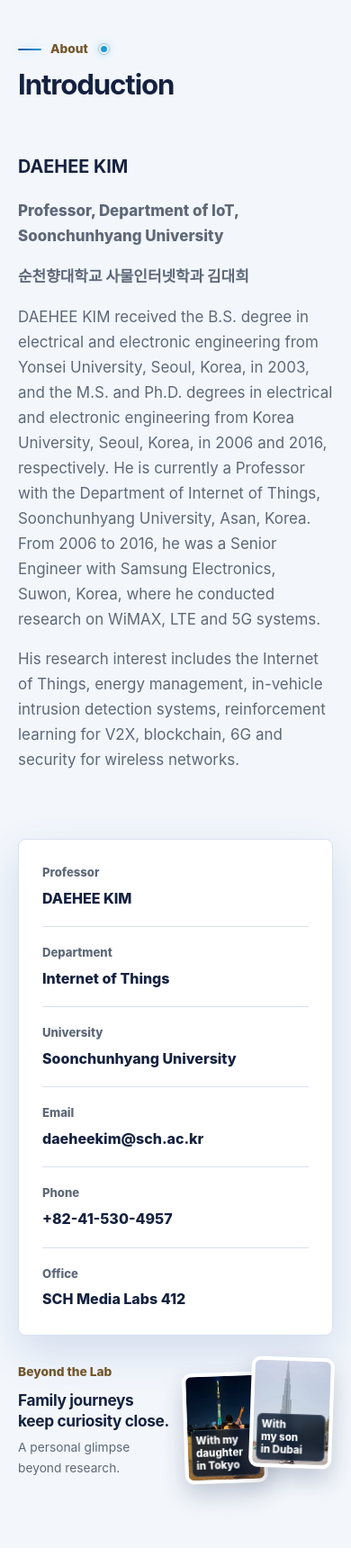
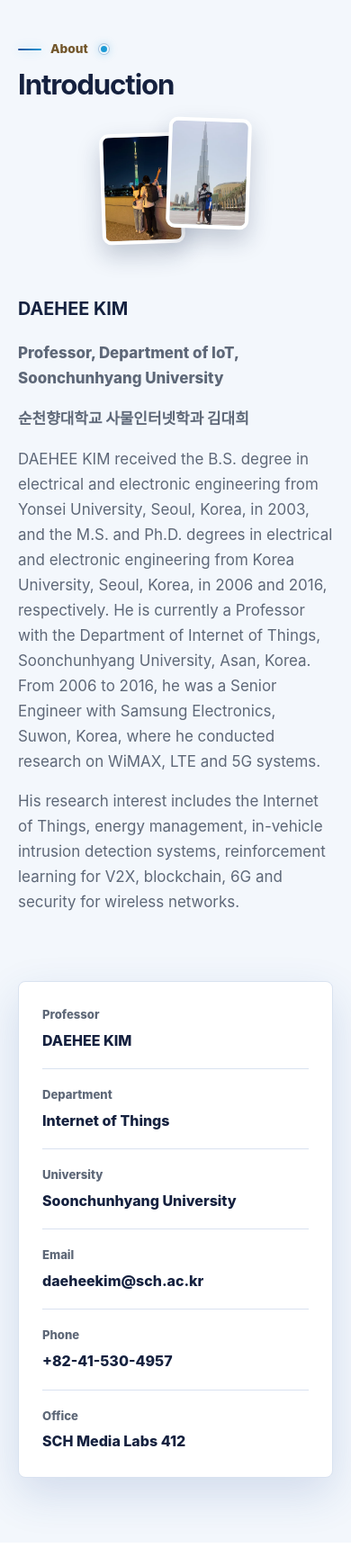
Before and after one commit to dhkim-sch/iot-network-lab-sch, a plain HTML site: page index.html in a window 390 px wide. Shown: the part 1140-2880 px from the top of the page at 90% size. Drawn offline with Linux system fonts and the light colour scheme.

Commit message:
Reposition About family photos

```diff
--- a/assets/motion.js
+++ b/assets/motion.js
@@ -72,9 +72,8 @@
     addTarget(document.querySelector(".quick-stats"));
     addStaggered(document.querySelectorAll(".publication-section"));
 
-    addTarget(document.querySelector(".personal-journeys-copy"));
     [...document.querySelectorAll(".personal-postcard-slot")].forEach((element, index) => {
-      addTarget(element, (index + 1) * PERSONAL_MOMENT_STAGGER);
+      addTarget(element, index * PERSONAL_MOMENT_STAGGER);
     });
 
     const currentMembersGrid = document.querySelector(".current-members-grid");
--- a/content.js
+++ b/content.js
@@ -25,21 +25,16 @@ window.LAB_DATA = {
     interests:
       "Internet of Things, energy management, in-vehicle intrusion detection systems, reinforcement learning for V2X, blockchain, 6G and security for wireless networks.",
     personalMoments: {
-      eyebrow: "Beyond the Lab",
-      heading: "Family journeys keep curiosity close.",
-      supportingText: "A personal glimpse beyond research.",
       moments: [
         {
           key: "tokyo",
           src: "assets/beyond-lab-tokyo.webp",
           alt: "Professor Daehee Kim and his daughter viewed from behind beside the illuminated Tokyo Skytree at night.",
-          caption: "With my daughter in Tokyo",
         },
         {
           key: "dubai",
           src: "assets/beyond-lab-dubai.webp",
           alt: "Professor Daehee Kim standing with his son in front of the Burj Khalifa in Dubai.",
-          caption: "With my son in Dubai",
         },
       ],
     },
--- a/index.html
+++ b/index.html
@@ -8,7 +8,7 @@
       content="IoT Network Lab website at Soonchunhyang University"
     />
     <title>IoT Network Lab | Soonchunhyang University</title>
-    <link rel="stylesheet" href="styles.css?v=20260826a" />
+    <link rel="stylesheet" href="styles.css?v=20260827a" />
   </head>
   <body>
     <header class="site-header">
@@ -250,9 +250,18 @@
       </section>
 
       <section class="section about-section" id="about">
-        <div class="section-heading" data-journey-checkpoint="about" data-journey-side="left">
-          <p class="section-kicker">About</p>
-          <h2>Introduction</h2>
+        <div
+          class="section-heading about-heading"
+          data-journey-checkpoint="about"
+          data-journey-side="left"
+        >
+          <div class="about-heading-copy">
+            <p class="section-kicker">About</p>
+            <h2>Introduction</h2>
+          </div>
+          <div class="personal-journeys" hidden>
+            <div id="personal-journeys-content"></div>
+          </div>
         </div>
         <div class="about-grid">
           <div class="about-copy">
@@ -265,13 +274,6 @@
             <div class="lab-profile" role="group" aria-label="Lab profile">
               <dl id="lab-profile-list"></dl>
             </div>
-            <section
-              class="personal-journeys"
-              aria-labelledby="personal-journeys-title"
-              hidden
-            >
-              <div id="personal-journeys-content"></div>
-            </section>
           </div>
         </div>
       </section>
@@ -356,8 +358,8 @@
       <p>© <span id="year"></span> IoT Network Lab, Soonchunhyang University.</p>
     </footer>
 
-    <script src="content.js?v=20260826a"></script>
-    <script src="script.js?v=20260826a"></script>
-    <script src="assets/motion.js?v=20260826a"></script>
+    <script src="content.js?v=20260827a"></script>
+    <script src="script.js?v=20260827a"></script>
+    <script src="assets/motion.js?v=20260827a"></script>
   </body>
 </html>
--- a/script.js
+++ b/script.js
@@ -186,39 +186,32 @@ const renderPersonalMoments = () => {
     const hasText = (value) => typeof value === "string" && value.trim().length > 0;
     const momentOrder = ["tokyo", "dubai"];
 
-    if (
-      !personalMoments ||
-      !hasText(personalMoments.eyebrow) ||
-      !hasText(personalMoments.heading) ||
-      !hasText(personalMoments.supportingText) ||
-      !Array.isArray(personalMoments.moments)
-    ) {
-      return;
-    }
+    if (!personalMoments || !Array.isArray(personalMoments.moments)) return;
 
-    const moments = personalMoments.moments
-      .filter(
-        (moment) =>
-          moment &&
-          momentOrder.includes(moment.key) &&
-          hasText(moment.src) &&
-          hasText(moment.alt) &&
-          hasText(moment.caption)
+    const moments = momentOrder
+      .map((key) =>
+        personalMoments.moments.find(
+          (moment) =>
+            moment && moment.key === key && hasText(moment.src) && hasText(moment.alt)
+        )
       )
-      .sort((first, second) => momentOrder.indexOf(first.key) - momentOrder.indexOf(second.key));
+      .filter(Boolean);
 
     if (!moments.length) return;
 
     const fragment = document.createDocumentFragment();
-    const copy = make("div", "personal-journeys-copy");
-    const title = make("h3", "", personalMoments.heading.trim());
-    title.id = "personal-journeys-title";
+    const stack = make("div", "personal-postcard-stack");
+    const syncMomentState = () => {
+      const remainingSlots = stack.querySelectorAll(".personal-postcard-slot");
 
-    copy.append(make("p", "section-kicker", personalMoments.eyebrow.trim()));
-    copy.append(title);
-    copy.append(make("p", "personal-journeys-supporting", personalMoments.supportingText.trim()));
+      if (!remainingSlots.length) {
+        reset();
+        return;
+      }
 
-    const stack = make("div", "personal-postcard-stack");
+      host.classList.toggle("has-single-moment", remainingSlots.length === 1);
+      host.hidden = false;
+    };
 
     moments.forEach((moment) => {
       const slot = make(
@@ -230,9 +223,7 @@ const renderPersonalMoments = () => {
         `personal-postcard personal-postcard-${moment.key}`
       );
       const image = make("img");
-      const caption = make("figcaption", "", moment.caption.trim());
 
-      figure.dataset.fallback = "Photo unavailable";
       image.alt = moment.alt.trim();
       image.width = 480;
       image.height = 640;
@@ -241,21 +232,21 @@ const renderPersonalMoments = () => {
       image.addEventListener(
         "error",
         () => {
-          figure.classList.add("is-image-missing");
+          slot.remove();
+          syncMomentState();
         },
         { once: true }
       );
       image.src = moment.src.trim();
 
-      figure.append(image, caption);
+      figure.append(image);
       slot.append(figure);
       stack.append(slot);
     });
 
-    fragment.append(copy, stack);
+    fragment.append(stack);
     content.append(fragment);
-    host.classList.toggle("has-single-moment", moments.length === 1);
-    host.hidden = false;
+    syncMomentState();
   } catch {
     reset();
   }
--- a/styles.css
+++ b/styles.css
@@ -632,10 +632,17 @@ html.motion-enabled .hero-network-ready .hero-network-ring {
   margin-top: 0;
 }
 
+.about-heading {
+  display: grid;
+  grid-template-columns: minmax(0, 1fr) 230px;
+  gap: 36px;
+  align-items: start;
+  max-width: none;
+}
+
+.about-heading-copy,
 .about-aside {
-  display: grid;
   min-width: 0;
-  gap: 28px;
 }
 
 .lab-profile {
@@ -675,7 +682,8 @@ html.motion-enabled .hero-network-ready .hero-network-ring {
 
 .personal-journeys {
   min-width: 0;
-  padding: 2px 6px 0;
+  width: min(100%, 230px);
+  justify-self: end;
 }
 
 .personal-journeys[hidden] {
@@ -684,27 +692,13 @@ html.motion-enabled .hero-network-ready .hero-network-ring {
 
 #personal-journeys-content {
   min-width: 0;
-}
-
-.personal-journeys-copy h3 {
-  margin: 0;
-  color: var(--ink);
-  font-size: 1.08rem;
-  line-height: 1.3;
-  letter-spacing: -0.02em;
-}
-
-.personal-journeys-supporting {
-  margin: 7px 0 0;
-  color: var(--muted);
-  font-size: 0.86rem;
 }
 
 .personal-postcard-stack {
   position: relative;
   width: min(100%, 230px);
   height: 194px;
-  margin: 16px auto 0;
+  margin: 0;
 }
 
 .personal-postcard-slot {
@@ -748,53 +742,11 @@ html.motion-enabled .hero-network-ready .hero-network-ring {
   --postcard-rotation: 2deg;
 }
 
-.personal-postcard::before {
-  content: "";
-  position: absolute;
-  z-index: 1;
-  inset: 0 0 38px;
-  display: grid;
-  place-items: center;
-  padding: 12px;
-  color: var(--muted);
-  font-size: 0.76rem;
-  font-weight: 800;
-  text-align: center;
-  opacity: 0;
-}
-
 .personal-postcard img {
+  display: block;
   width: 100%;
   height: 100%;
   object-fit: cover;
-  transition: opacity 180ms ease;
-}
-
-.personal-postcard figcaption {
-  position: absolute;
-  z-index: 2;
-  right: 6px;
-  bottom: 6px;
-  left: 6px;
-  padding: 5px 6px;
-  color: var(--white);
-  background: rgba(7, 22, 43, 0.8);
-  border: 1px solid rgba(255, 255, 255, 0.16);
-  border-radius: 6px;
-  font-size: 0.72rem;
-  font-weight: 800;
-  line-height: 1.22;
-  text-wrap: balance;
-  backdrop-filter: blur(5px);
-}
-
-.personal-postcard.is-image-missing::before {
-  content: attr(data-fallback);
-  opacity: 1;
-}
-
-.personal-postcard.is-image-missing img {
-  opacity: 0;
 }
 
 .personal-journeys.has-single-moment .personal-postcard-slot {
@@ -804,12 +756,10 @@ html.motion-enabled .hero-network-ready .hero-network-ring {
   transform: translateX(-50%);
 }
 
-html.motion-enabled .personal-journeys-copy.motion-reveal,
 html.motion-enabled .personal-postcard-slot.motion-reveal {
   transform: translateY(12px);
 }
 
-html.motion-enabled .personal-journeys-copy.motion-reveal.motion-visible,
 html.motion-enabled .personal-postcard-slot.motion-reveal.motion-visible {
   transform: translateY(0);
 }
@@ -1851,11 +1801,6 @@ html.motion-enabled .join-content.motion-reveal.motion-visible > .section-kicker
   .about-grid {
     grid-template-columns: 1fr;
   }
-
-  .about-aside {
-    grid-template-columns: repeat(2, minmax(0, 1fr));
-    gap: 24px;
-  }
 }
 
 @media (max-width: 820px) {
@@ -1880,7 +1825,8 @@ html.motion-enabled .join-content.motion-reveal.motion-visible > .section-kicker
     display: none;
   }
 
-  [data-journey-checkpoint] > .section-kicker::after {
+  [data-journey-checkpoint] > .section-kicker::after,
+  [data-journey-checkpoint] > .about-heading-copy > .section-kicker::after {
     content: "";
     display: block;
     width: 7px;
@@ -1903,6 +1849,10 @@ html.motion-enabled .join-content.motion-reveal.motion-visible > .section-kicker
 
   html.motion-enabled
     [data-journey-checkpoint].journey-checkpoint-pending
+    > .section-kicker::after,
+  html.motion-enabled
+    [data-journey-checkpoint].journey-checkpoint-pending
+    > .about-heading-copy
     > .section-kicker::after {
     opacity: 0;
     transform: scale(0.58);
@@ -1910,6 +1860,10 @@ html.motion-enabled .join-content.motion-reveal.motion-visible > .section-kicker
 
   html.motion-enabled
     [data-journey-checkpoint].journey-checkpoint-visible
+    > .section-kicker::after,
+  html.motion-enabled
+    [data-journey-checkpoint].journey-checkpoint-visible
+    > .about-heading-copy
     > .section-kicker::after {
     opacity: 1;
     transform: scale(1);
@@ -2041,20 +1995,14 @@ html.motion-enabled .join-content.motion-reveal.motion-visible > .section-kicker
 }
 
 @media (max-width: 620px) {
-  .about-aside {
+  .about-heading {
     grid-template-columns: 1fr;
-    gap: 24px;
+    gap: 18px;
   }
 
   .personal-journeys {
-    padding: 0;
-  }
-
-  #personal-journeys-content {
-    display: grid;
-    grid-template-columns: minmax(0, 1fr) 166px;
-    gap: 16px;
-    align-items: center;
+    width: 166px;
+    justify-self: center;
   }
 
   .personal-postcard-stack {
@@ -2070,22 +2018,6 @@ html.motion-enabled .join-content.motion-reveal.motion-visible > .section-kicker
 
   .personal-postcard-slot-tokyo {
     top: 17px;
-  }
-
-  .personal-postcard figcaption {
-    right: 4px;
-    bottom: 4px;
-    left: 4px;
-    padding: 4px;
-    font-size: 0.72rem;
-  }
-
-  .personal-journeys.has-single-moment #personal-journeys-content {
-    grid-template-columns: minmax(0, 1fr) 92px;
-  }
-
-  .personal-journeys.has-single-moment .personal-postcard-stack {
-    width: 92px;
   }
 
   .hero {
@@ -2162,18 +2094,6 @@ html.motion-enabled .join-content.motion-reveal.motion-visible > .section-kicker
 
   .site-footer {
     padding: 26px 20px;
-  }
-}
-
-@media (max-width: 340px) {
-  #personal-journeys-content,
-  .personal-journeys.has-single-moment #personal-journeys-content {
-    grid-template-columns: 1fr;
-  }
-
-  .personal-postcard-stack,
-  .personal-journeys.has-single-moment .personal-postcard-stack {
-    margin: 12px auto 0;
   }
 }
 
@@ -2236,7 +2156,8 @@ html.motion-enabled .join-content.motion-reveal.motion-visible > .section-kicker
       var(--white);
   }
 
-  [data-journey-checkpoint] > .section-kicker::after {
+  [data-journey-checkpoint] > .section-kicker::after,
+  [data-journey-checkpoint] > .about-heading-copy > .section-kicker::after {
     transition: none;
   }
 
```
